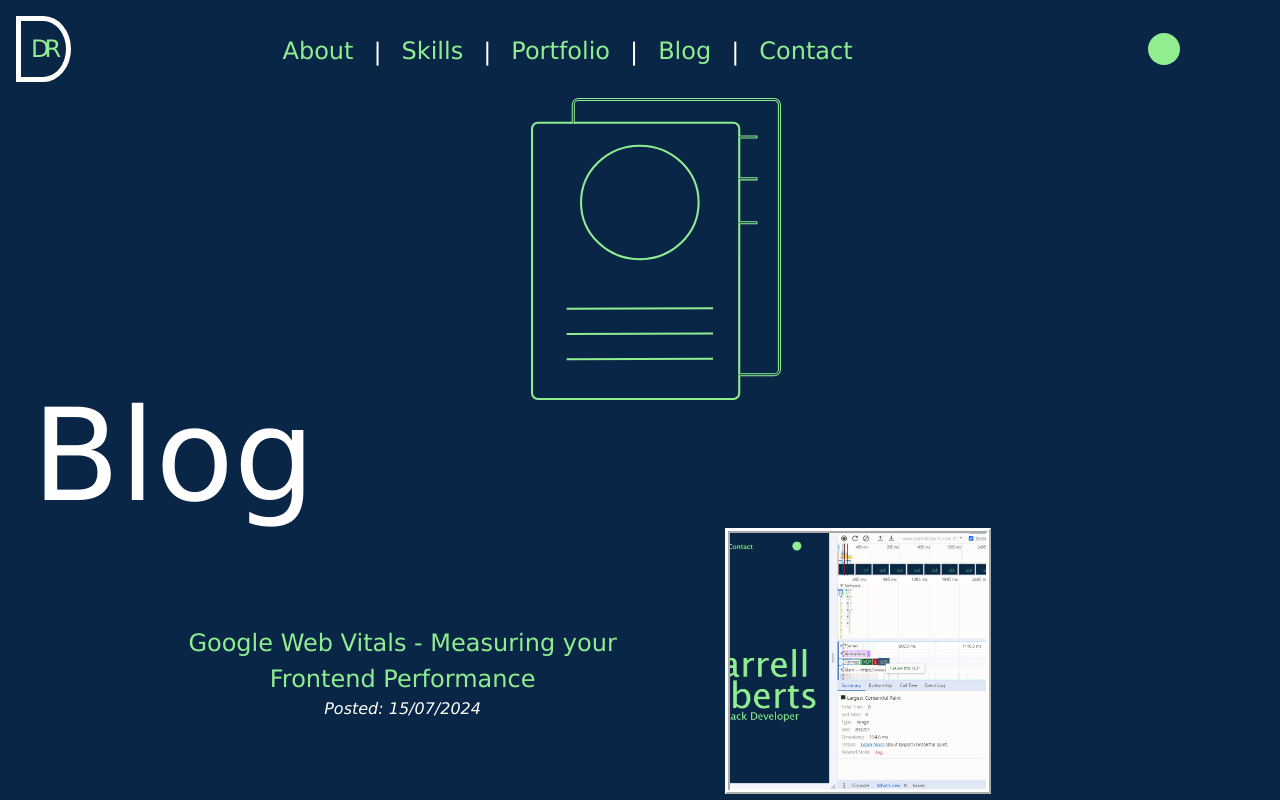
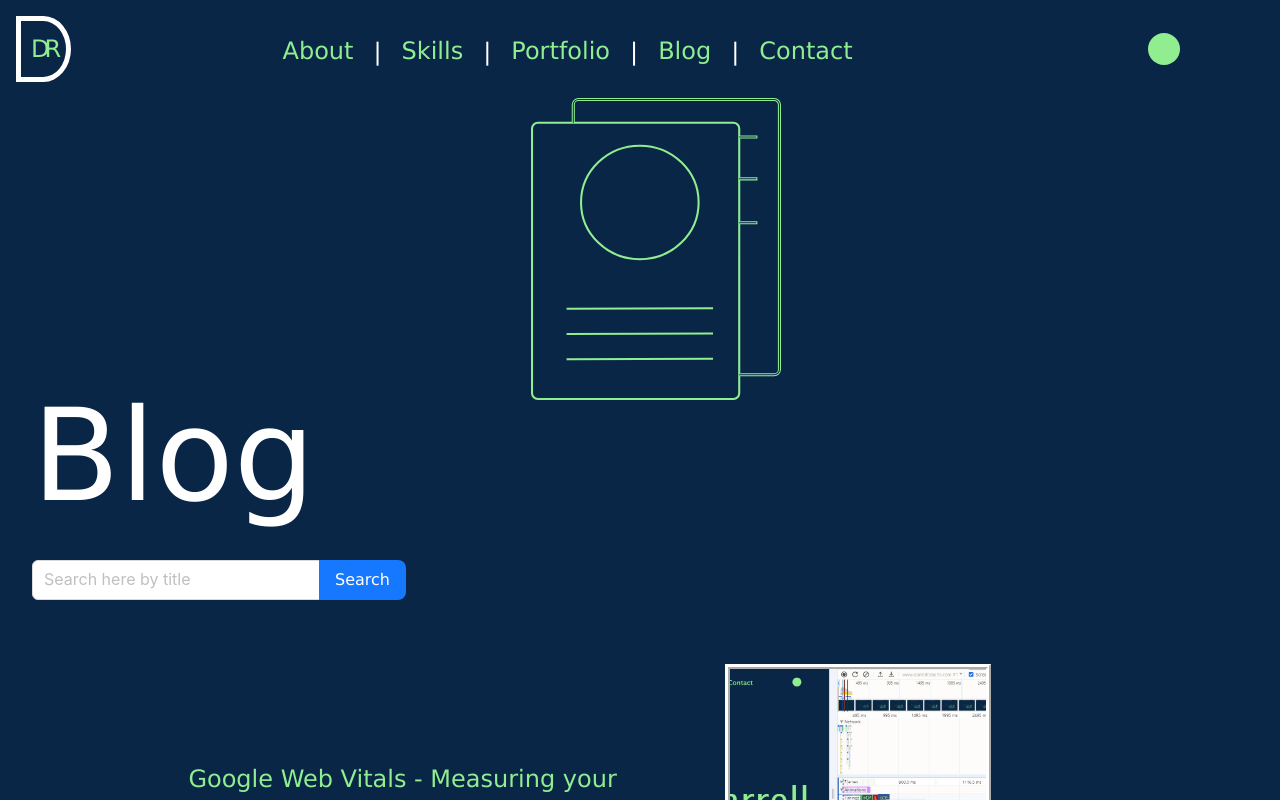
Before and after one commit to DarrellRoberts/portfolio, a Next.js app: page /blog in a window 1280 px wide. Shown: the top 800 px of the page. Built offline with nearby package versions, Linux system fonts and the light colour scheme.

Commit message:
00025: added searchbar to blog page

```diff
--- a/src/app/blog/blog.module.css
+++ b/src/app/blog/blog.module.css
@@ -20,6 +20,18 @@
   justify-content: space-evenly;
   text-align: center;
   margin: 1rem 3rem;
+}
+
+.noresultsCon {
+  display: flex;
+  justify-content: center;
+  height: 50vh;
+  margin: 1rem 3rem;
+}
+
+.noresultsCon h2 {
+  text-align: center;
+  font-size: 3rem;
 }
 
 .posts h3 {
--- a/src/app/blog/page.tsx
+++ b/src/app/blog/page.tsx
@@ -1,15 +1,23 @@
 "use client";
 import styles from "./blog.module.css";
 import EntriesArray from "../../components/blog-assets/EntriesArray";
-import { useContext } from "react";
+import { useContext, useState } from "react";
 import { ThemeContext } from "@/components/context/ThemeContext";
 import Link from "next/link";
 import Image from "next/image";
+import SearchBar from "@/components/search/SearchBar";
 
 export default function Blog() {
+  const [searchbar, setSearchBar] = useState<string>("");
   const { light, dark, isLightTheme } = useContext(ThemeContext);
   const themeStyles = isLightTheme ? light : dark;
 
+  let blogArray = [];
+  if (searchbar) {
+    blogArray = EntriesArray.filter((text) => text.path.includes(searchbar));
+  } else {
+    blogArray = EntriesArray;
+  }
   return (
     <div style={{ backgroundColor: themeStyles.bg }} className="">
       <section
@@ -25,16 +33,22 @@ export default function Blog() {
               Blog
             </h1>
             <div className={styles.postsCon}>
-              {EntriesArray.map((item, i) => (
-                <Link key={i} href={`/blog/${item.path}`}
+              <SearchBar setSearchBar={setSearchBar} />
+              {blogArray.length !== 0 ? (
+                blogArray.map((item, i) => (
+                  <Link
+                    key={i}
+                    href={`/blog/${item.path}`}
                     style={{
                       borderBottomColor: themeStyles.secondaryText,
-                  borderBottomWidth: "1px"}}>
+                      borderBottomWidth: "1px",
+                    }}
+                  >
                     <div className={styles.posts}>
                       <h2 style={{ color: themeStyles.mainText }}>
                         {item.title}
                       </h2>
-                    <h3 style={{ color: themeStyles.secondaryText}}>
+                      <h3 style={{ color: themeStyles.secondaryText }}>
                         Posted: {item.date}
                       </h3>
                     </div>
@@ -45,13 +59,16 @@ export default function Blog() {
                         backgroundSize: "cover",
                         backgroundPosition: "center",
                         backgroundRepeat: "no-repeat",
-
                       }}
                       className={styles.rotateBorder}
-                  >
+                    ></div>
+                  </Link>
+                ))
+              ) : (
+                <div className={styles.noresultsCon}>
+                  <h2 style={{ color: themeStyles.mainText }}>No results</h2>
                 </div>
-                </Link>
-              ))}
+              )}
             </div>
           </div>
           <Image
--- /dev/null
+++ b/src/components/search/SearchBar.tsx
@@ -0,0 +1,39 @@
+"use client";
+import { Input, Space } from "antd";
+import type { GetProps } from "antd";
+import { useState, useContext } from "react";
+import { ThemeContext } from "@/components/context/ThemeContext";
+import "./searchbar.css";
+
+type SearchProps = GetProps<typeof Input.Search>;
+
+const { Search } = Input;
+
+export default function SearchBar({setSearchBar}) {
+  const [inputValue, setValue] = useState("");
+  const { light, dark, isLightTheme } = useContext(ThemeContext);
+  const themeStyles = isLightTheme ? light : dark;
+
+  const onSearch: SearchProps["onSearch"] = () => {
+    setValue("");
+  }
+
+  const handleInputChange = (e) => {
+    setValue(e.target.value.toLowerCase().replace(/\s+/g, '-'));
+    setSearchBar(e.target.value.toLowerCase().replace(/\s+/g, '-'));
+  };
+
+  return (
+    <Space>
+      <Search
+      className={isLightTheme ? "searchCon" : "darkSearchCon"}
+      placeholder="Search here by title"
+      onSearch={onSearch}
+      onChange={handleInputChange}
+      enterButton="Search"
+      allowClear={true}
+      size="large"
+      />
+    </Space>
+  );
+}
--- /dev/null
+++ b/src/components/search/searchbar.css
@@ -0,0 +1,34 @@
+.searchCon, .darkSearchCon {
+    margin: 3rem 0px;
+}
+
+:where(.css-dev-only-do-not-override-1xg9z9n).ant-btn-primary,
+:where(.css-1xg9z9n).ant-btn-primary {
+    color: var(--secondaryColor);
+}
+
+:where(.css-dev-only-do-not-override-1xg9z9n).ant-btn-primary:not(:disabled):not(.ant-btn-disabled):active,
+:where(.css-dev-only-do-not-override-1xg9z9n).ant-btn-primary:not(:disabled):not(.ant-btn-disabled):focus,
+:where(.css-dev-only-do-not-override-1xg9z9n).ant-btn-primary:not(:disabled):not(.ant-btn-disabled):hover,
+:where(.css-1xg9z9n).ant-btn-primary:not(:disabled):not(.ant-btn-disabled):active,
+:where(.css-1xg9z9n).ant-btn-primary:not(:disabled):not(.ant-btn-disabled):focus,
+:where(.css-1xg9z9n).ant-btn-primary:not(:disabled):not(.ant-btn-disabled):hover {
+    background-color: var(--secondaryColor);
+    color: var(--mainColor);
+    border-color: var(--secondaryColor);
+}
+
+.darkSearchCon :where(.css-dev-only-do-not-override-1xg9z9n).ant-btn-primary,
+.darkSearchCon :where(.css-1xg9z9n).ant-btn-primary {
+    color: var(--mainColor);
+}
+
+.darkSearchCon :where(.css-dev-only-do-not-override-1xg9z9n).ant-btn-primary:not(:disabled):not(.ant-btn-disabled):hover,
+.darkSearchCon :where(.css-dev-only-do-not-override-1xg9z9n).ant-btn-primary:not(:disabled):not(.ant-btn-disabled):focus,
+.darkSearchCon :where(.css-dev-only-do-not-override-1xg9z9n).ant-btn-primary:not(:disabled):not(.ant-btn-disabled):active,
+.darkSearchCon :where(.css-1xg9z9n).ant-btn-primary:not(:disabled):not(.ant-btn-disabled):hover,
+.darkSearchCon :where(.css-1xg9z9n).ant-btn-primary:not(:disabled):not(.ant-btn-disabled):focus,
+.darkSearchCon :where(.css-1xg9z9n).ant-btn-primary:not(:disabled):not(.ant-btn-disabled):active {
+    background-color: var(--mainColor);
+    color: var(--secondaryColor);
+}
```
Also changed, not shown: src/app/blog/[path]/page.tsx (line endings or trailing spaces). Lines whose indentation alone changed are shown as unchanged.
